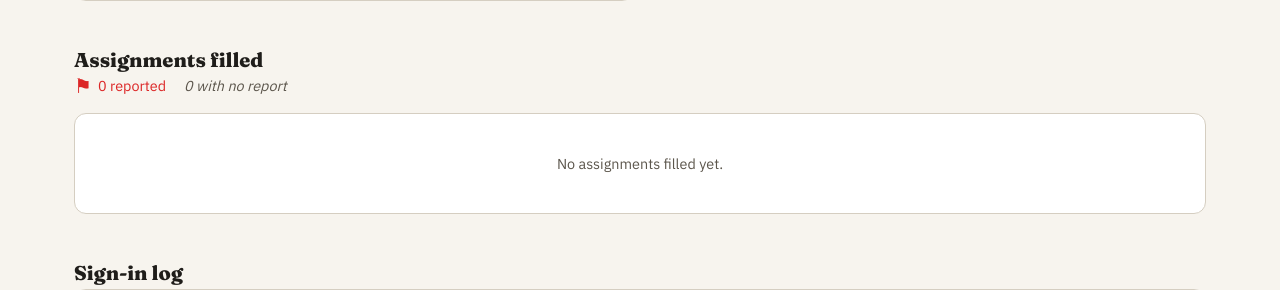
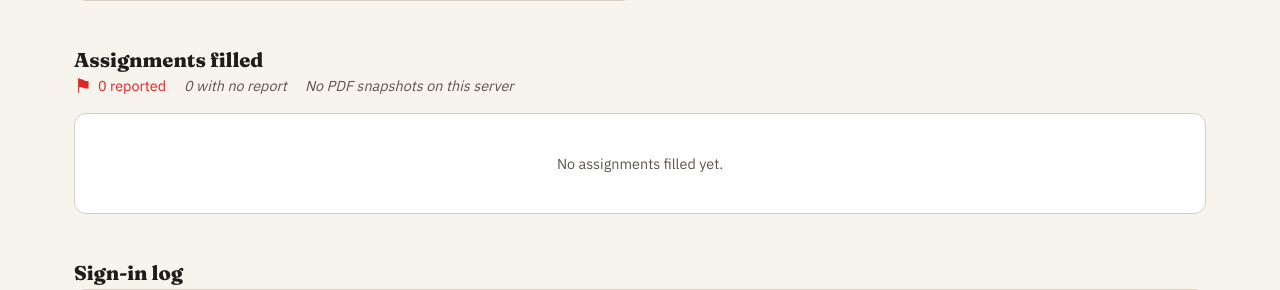
Before and after one commit to K-man1/paperfill, a Flask app: page /admin in a window 1280 px wide. Shown: the part 5558-5848 px from the top of the page. Run offline with Flask 3, Linux system fonts and the light colour scheme; the visitor is signed in with stand-in values (Sample User, id 1); some libraries are stand-ins or nearby versions.

Commit message:
Add a bulk download for reported assignment PDFs
The admin dashboard could only download report snapshots one row at a
time. Adds /admin/reports.zip, which zips every snapshot in reports/
behind the same admin gate, plus a link in the log's summary row.

The link's empty state ("No PDF snapshots on this server") makes an
existing gotcha visible: assignment rows come from shared Supabase but
snapshots are written to the serving machine's local disk, so a row can
read as reported here and still have no PDF to download.

Co-Authored-By: Claude Opus 5 <noreply@anthropic.com>

```diff
--- a/app.py
+++ b/app.py
@@ -20,6 +20,7 @@ import re
 import secrets
 import shutil
 import time
+import zipfile
 from datetime import datetime, timedelta, timezone
 from functools import wraps
 from pathlib import Path
@@ -1265,6 +1266,9 @@ def admin():
     admin_count = sum(1 for e in signin_log if e.get("result") == "admin")
     fail_count = sum(1 for e in signin_log if e.get("result") == "failed")
     report_count = sum(1 for e in activity_log if e["reported"])
+    # Snapshots live on this machine's disk while the rows come from the shared
+    # DB, so a reported row can legitimately have no PDF here.
+    pdf_count = sum(1 for e in activity_log if e["has_pdf"])
     return render_template(
         "admin.html",
         logs=signin_log,
@@ -1275,6 +1279,7 @@ def admin():
         activity=activity_log,
         activity_total=len(activity_log),
         report_count=report_count,
+        pdf_count=pdf_count,
         device_count=data["device_total"],
         s=s,
         days=days,
@@ -1308,6 +1313,29 @@ def admin_report_pdf(job_id: str):
     return send_file(path, mimetype="application/pdf",
                      as_attachment=True,
                      download_name=f"report-{job_id}.pdf")
+
+
+@app.get("/admin/reports.zip")
+def admin_reports_zip():
+    """Download every snapshotted report PDF in one archive. Admin only.
+
+    Built in memory: these are a handful of small PDFs, so a temp file buys
+    nothing. Stored uncompressed because PDF content streams are already
+    deflated — re-compressing costs CPU for ~no size win."""
+    if session.get("role") != "admin":
+        return redirect(url_for("login"))
+    paths = sorted(p for p in REPORTS.glob("*.pdf")
+                   if p.is_file() and _JOB_ID_RE.match(p.stem))
+    if not paths:
+        abort(404)
+    buf = io.BytesIO()
+    with zipfile.ZipFile(buf, "w", zipfile.ZIP_STORED) as zf:
+        for p in paths:
+            zf.write(p, arcname=f"report-{p.stem}.pdf")
+    buf.seek(0)
+    stamp = datetime.now(timezone.utc).strftime("%Y%m%d")
+    return send_file(buf, mimetype="application/zip", as_attachment=True,
+                     download_name=f"paperfill-reports-{stamp}.zip")
 
 
 @app.post("/admin/user-password")
--- a/templates/admin.html
+++ b/templates/admin.html
@@ -774,6 +774,11 @@ td.num, th.num { text-align: right; font-family: var(--mono); font-size: 0.82rem
     <div class="rating-summary">
       <span class="rating-red"><span class="face">⚑</span> {{ report_count }} reported</span>
       <span class="rating-none">{{ activity_total - report_count }} with no report</span>
+      {% if pdf_count %}
+        <a class="pdf-link" href="{{ url_for('admin_reports_zip') }}">↓ Download all {{ pdf_count }} PDFs</a>
+      {% else %}
+        <span class="rating-none">No PDF snapshots on this server</span>
+      {% endif %}
     </div>
     <div class="table-wrap" style="margin-bottom:30px;">
       {% if activity %}
```
